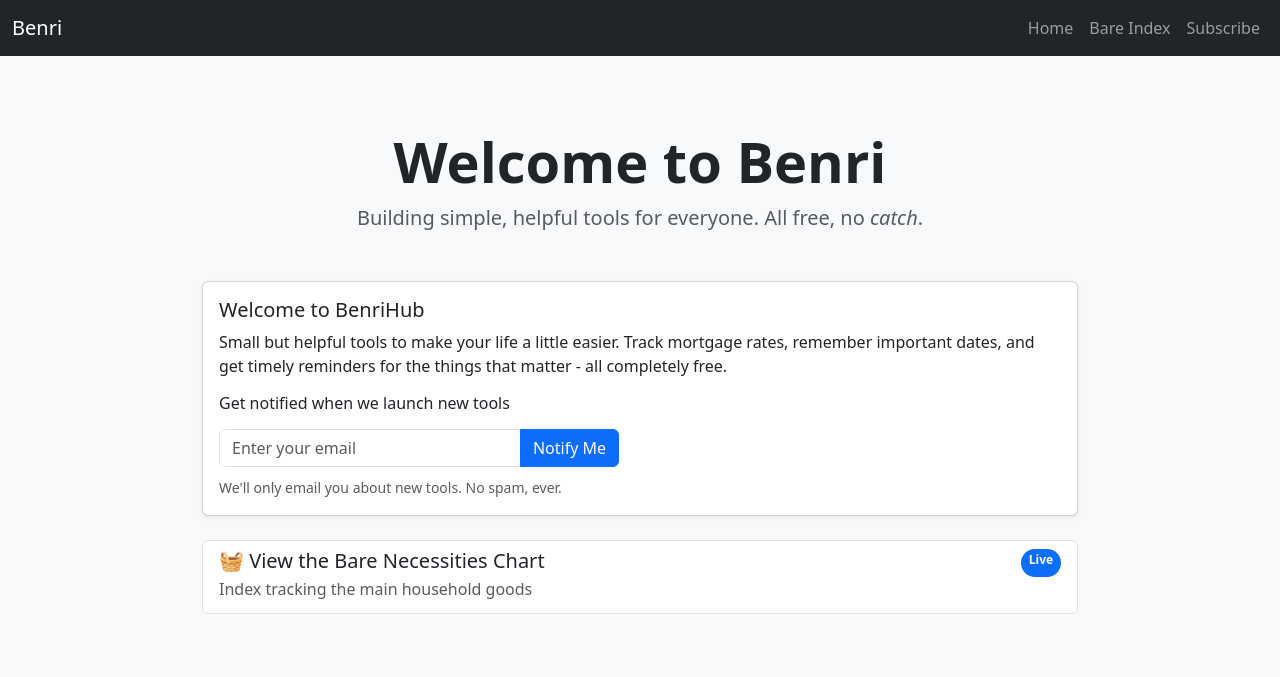
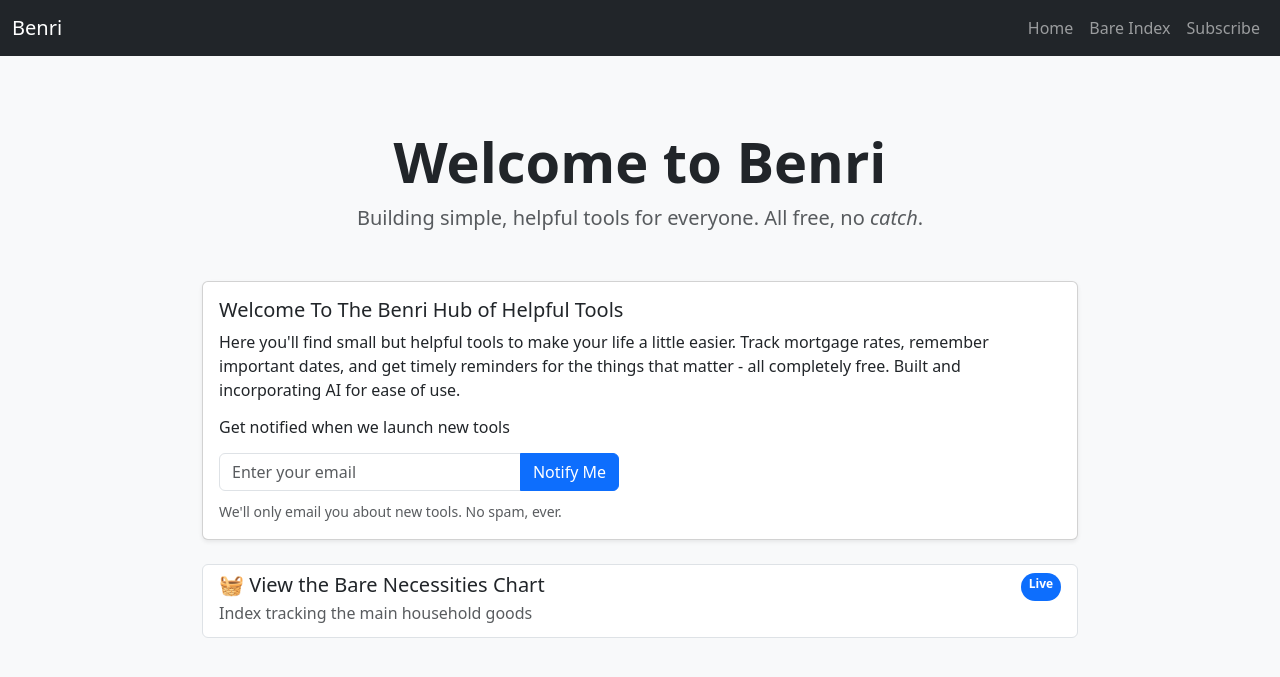
Before and after one commit to RixGpt/benri, a Jekyll site: the page built from index.md, in a window 1280 px wide. Shown: the top 677 px of the page. Built offline with Jekyll 4.4.1, drawn with Linux system fonts in a browser that asks for light colours.

Commit message:
Update index.md

```diff
--- a/index.md
+++ b/index.md
@@ -10,8 +10,8 @@ title: Welcome to Benri
 
 <div class="card shadow-sm mb-4">
   <div class="card-body">
-    <h5 class="card-title">Welcome to BenriHub</h5>
-    <p class="card-text">Small but helpful tools to make your life a little easier. Track mortgage rates, remember important dates, and get timely reminders for the things that matter - all completely free.</p>
+    <h5 class="card-title">Welcome To The Benri Hub of Helpful Tools</h5>
+    <p class="card-text">Here you'll find small but helpful tools to make your life a little easier. Track mortgage rates, remember important dates, and get timely reminders for the things that matter - all completely free. Built and incorporating AI for ease of use.</p>
     <div class="mt-3">
       <h6 class="mb-3">Get notified when we launch new tools</h6>
       <div class="input-group mb-2" style="max-width: 400px;">
```
